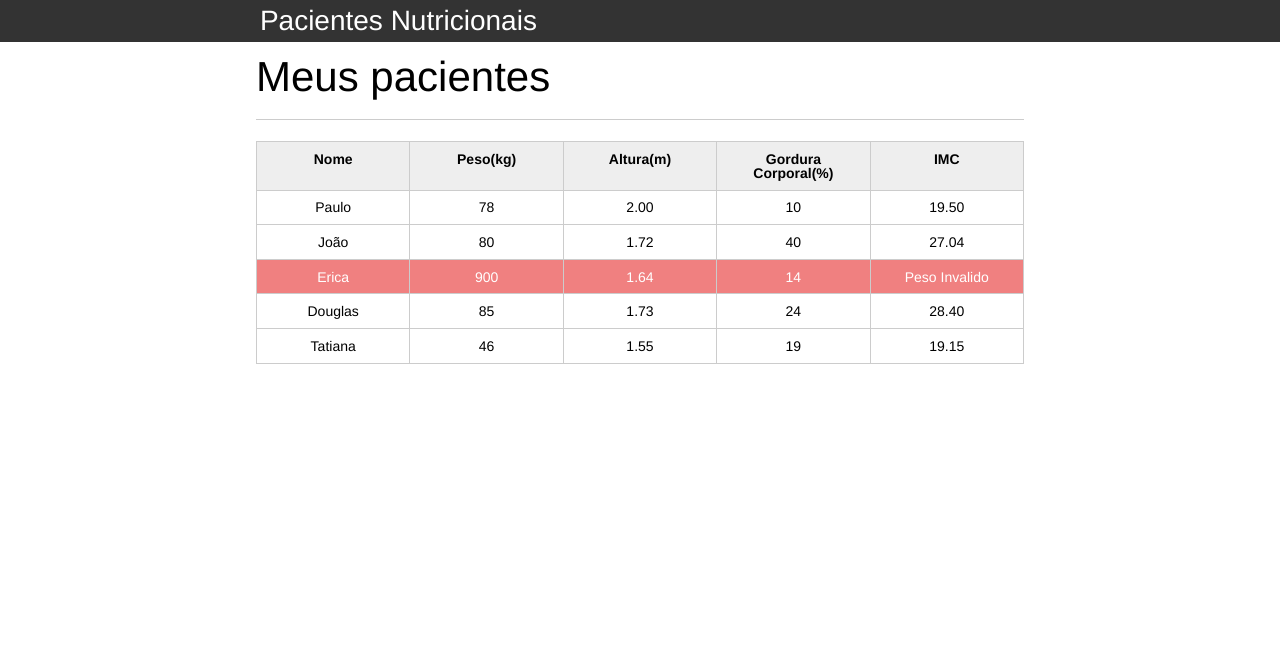
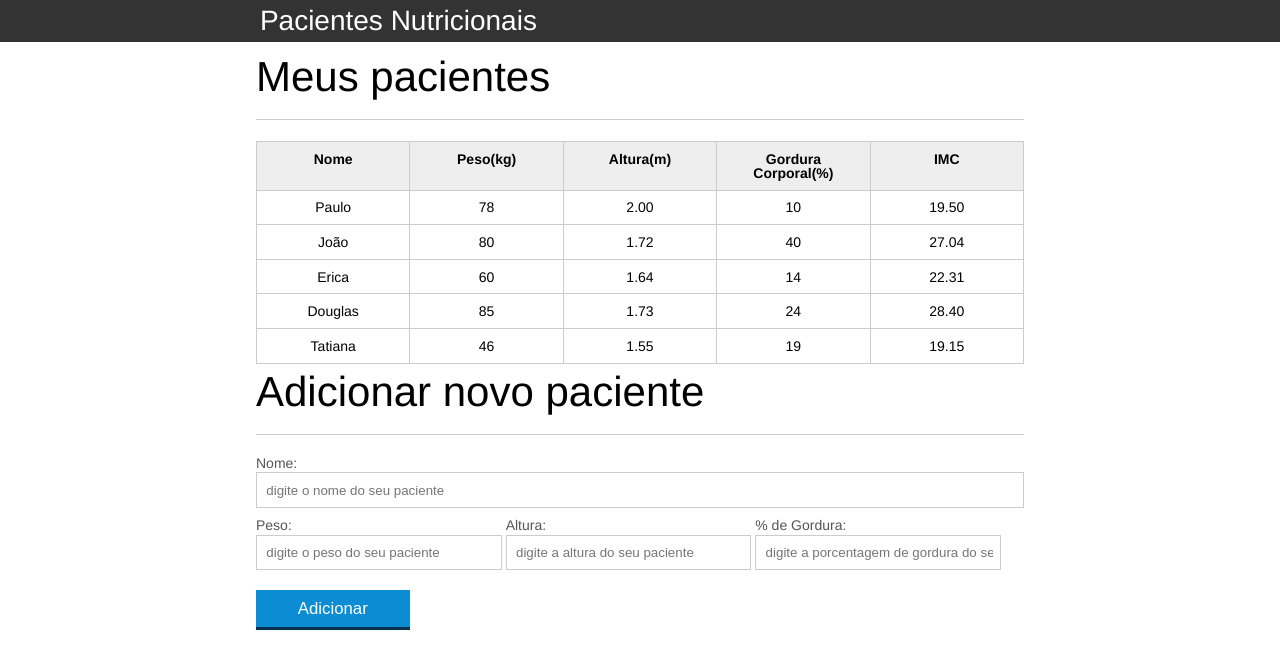
Before and after one commit to Lukyhenson/SimpleJsNutricional, a plain HTML site: page index.html in a window 1280 px wide. Drawn offline with Linux system fonts and the light colour scheme.

Commit message:
alteração no botao enviar

```diff
--- a/index.html
+++ b/index.html
@@ -2,7 +2,7 @@
 <html lang="pt-br">
 	<head>
 		<meta charset="UTF-8">
-		<title>Aparecida Nutrição</title>
+		<title>Empresa Nutrição</title>
 		<link rel="icon" href="favicon.ico" type="image/x-icon">
 		<link rel="stylesheet" type="text/css" href="css/reset.css">
 		<link rel="stylesheet" type="text/css" href="css/index.css">
@@ -47,7 +47,7 @@
 
 						<tr class="paciente" >
 							<td class="info-nome">Erica</td>
-							<td class="info-peso">900</td>
+							<td class="info-peso">60</td>
 							<td class="info-altura">1.64</td>
 							<td class="info-gordura">14</td>
 							<td class="info-imc">0</td>
@@ -71,6 +71,30 @@
 				</table>
 
 			</section>
+
+<section class="container">
+    <h2 id="titulo-form">Adicionar novo paciente</h2>
+    <form id="form-adiciona">
+        <div class="">
+            <label for="nome">Nome:</label>
+            <input id="nome" name="nome" type="text" placeholder="digite o nome do seu paciente" class="campo">
+        </div>
+        <div class="grupo">
+            <label for="peso">Peso:</label>
+            <input id="peso" name="peso" type="text" placeholder="digite o peso do seu paciente" class="campo campo-medio">
+        </div>
+        <div class="grupo">
+            <label for="altura">Altura:</label>
+            <input id="altura" name="altura" type="text" placeholder="digite a altura do seu paciente" class="campo campo-medio">
+        </div>
+        <div class="grupo">
+            <label for="gordura">% de Gordura:</label>
+            <input id="gordura" type="text" placeholder="digite a porcentagem de gordura do seu paciente" class="campo campo-medio">
+        </div>
+
+        <button id="adicionar-paciente" class="botao bto-principal">Adicionar</button>
+    </form>
+</section>
 		</main>
 	</body>
 	<script src="js/principal.js"></script>
--- a/js/principal.js
+++ b/js/principal.js
@@ -45,3 +45,20 @@ for(var i = 0; i < pacientes.length; i++){
     }
 
 }
+
+//Cadastrar novo paciente
+var botaoAdicionarPaciente = document.querySelector('#adicionar-paciente');
+
+botaoAdicionarPaciente.addEventListener('click', function(event){
+
+  event.preventDefault();
+
+  //acessar o form
+  var form =  document.querySelector('#form-adiciona');
+
+  console.log(form.nome.value);
+  console.log(form.peso.value);
+  console.log(form.altura.value);
+  console.log(form.gordura.value);
+
+});
```
